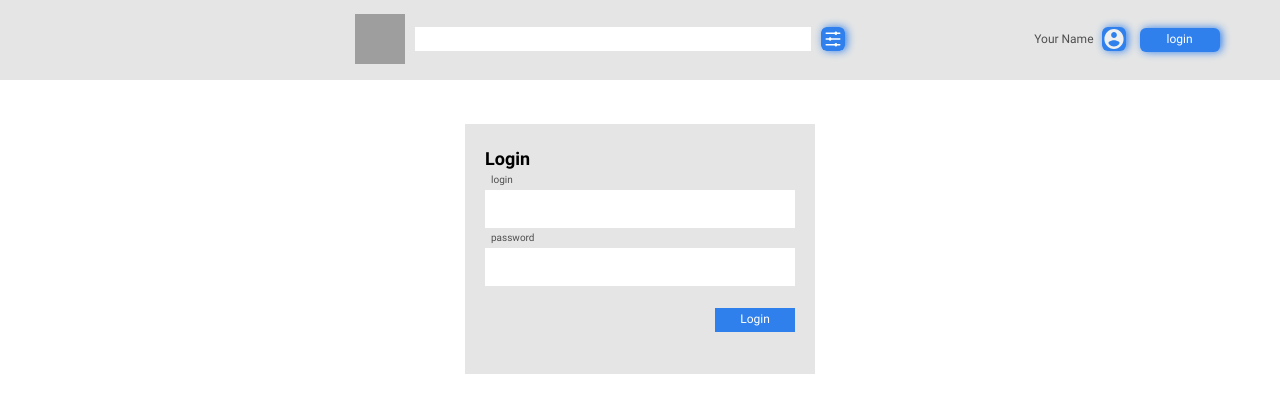
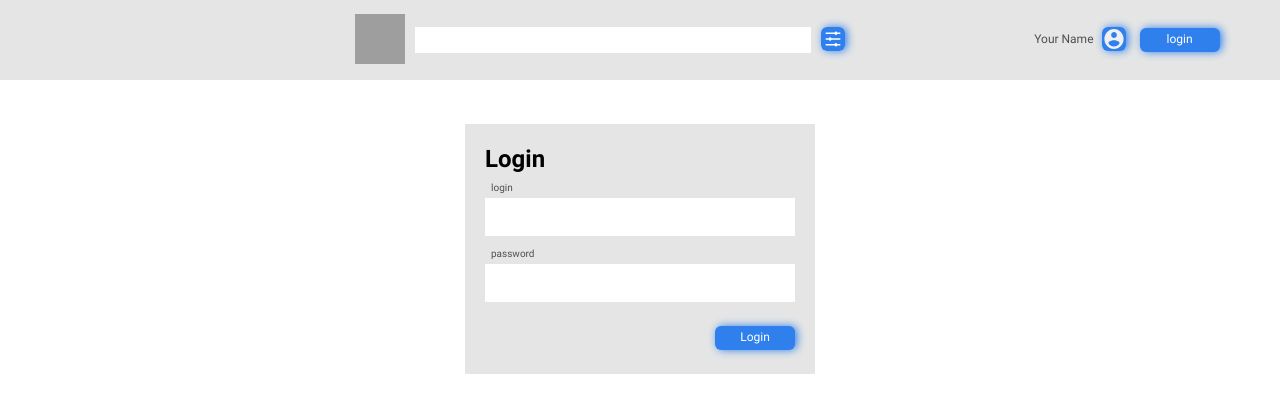
Before and after one commit to anticher/youtube-client, an Angular app in the folder youtube-client-app/: page /login in a window 1280 px wide. Shown: the top 412 px of the page. Built offline with nearby package versions, Linux system fonts and the light colour scheme; grey boxes are pictures that could not be loaded.

Commit message:
fix: login form and search item styles

```diff
--- a/youtube-client-app/src/app/auth/components/login-form/login-form.component.html
+++ b/youtube-client-app/src/app/auth/components/login-form/login-form.component.html
@@ -1,8 +1,12 @@
-<div class="login-form">
+<form class="login-form">
     <h3 class="login-form__header">Login</h3>
-    <label for="login" class="login-form__label">login</label>
-    <input type="text" name="login" class="login-form__input">
-    <label for="password" class="login-form__label">password</label>
-    <input type="password" name="password" class="login-form__input">
+    <div class="login-form__item" >
+        <label for="login" class="login-form__label">login</label>
+        <input type="text" name="login" class="login-form__input">
+    </div>
+    <div class="login-form__item">
+        <label for="password" class="login-form__label">password</label>
+        <input type="password" name="password" class="login-form__input">
+    </div>
     <button class="login-form__button" (click)="login()">Login</button>
-</div>
+</form>
--- a/youtube-client-app/src/app/auth/components/login-form/login-form.component.scss
+++ b/youtube-client-app/src/app/auth/components/login-form/login-form.component.scss
@@ -1,25 +1,26 @@
 @import "../../../../styles/styles.scss";
 
-:host {
+.login-form {
     padding: 24px 20px;
     width: 350px;
-    height: 250px;
-    background: $light-grey;
-}
-
-.login-form {
+    min-height: 250px;
     display: flex;
     flex-direction: column;
+    justify-content: space-between;
+    background: $light-grey;
     &__header {
         font-weight: 700;
-        font-size: 18px;
+        font-size: 24px;
         line-height: 22px;
         color: $black;
     }
 
+    &__item {
+        margin-top: 10px;
+    }
+
     &__label {
         padding-left: 6px;
-        margin-top: 4px;
         font-size: 10px;
         line-height: 12px;
         color: $grey;
@@ -31,15 +32,17 @@
 
     &__input {
         margin-top: 4px;
+        padding: 4px;
         width: 100%;
         height: 38px;
-        font-size: 10px;
-        line-height: 12px;
+        font-size: 18px;
+        line-height: 22px;
         background: $white;
     }
 
     &__button {
-        margin-top: 22px;
+        margin-top: auto;
+        margin-bottom: 0;
         width: 80px;
         height: 24px;
         display: flex;
@@ -48,5 +51,7 @@
         align-items: center;
         color: $white;
         background-color: $blue;
+        border-radius: 6px;
+        filter: drop-shadow(2px 0px 4px $blue);
     }
 }
--- a/youtube-client-app/src/app/youtube/components/details-page/details-page.component.scss
+++ b/youtube-client-app/src/app/youtube/components/details-page/details-page.component.scss
@@ -56,7 +56,6 @@
     }
 
     &__date {
-        align-self: flex-end;
         font-size: 10px;
         line-height: 12px;
         text-align: right;
--- a/youtube-client-app/src/app/youtube/components/search-item/search-item.component.scss
+++ b/youtube-client-app/src/app/youtube/components/search-item/search-item.component.scss
@@ -2,8 +2,11 @@
     margin-left: 10px;
     display: flex;
     &__input {
+        padding: 4px;
         width: 396px;
-        height: 24px;
+        height: 26px;
+        font-size: 18px;
+        line-height: 22px;
     }
 
     &__settings-button {
--- a/youtube-client-app/src/app/youtube/components/settings-button/settings-button.component.scss
+++ b/youtube-client-app/src/app/youtube/components/settings-button/settings-button.component.scss
@@ -3,10 +3,10 @@
 .settings-button {
     width: 24px;
     height: 24px;
-    border-radius: 6px;
     background-position: center;
     background-repeat: no-repeat;
     background-size: cover;
     background-image: url("../../../../assets/icons/searchSettings.svg");
+    border-radius: 6px;
     filter: drop-shadow(2px 0px 4px $blue);
 }
```
